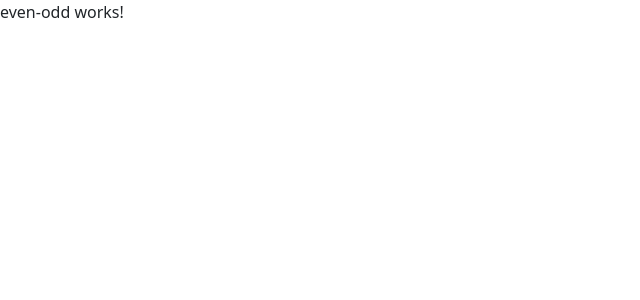
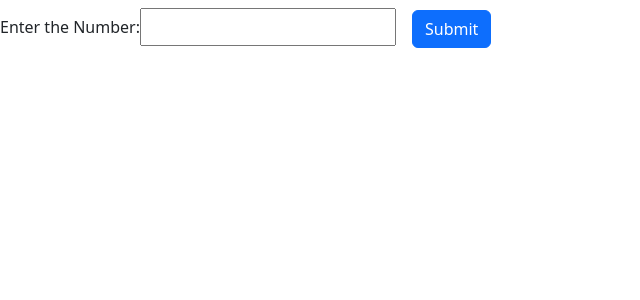
Before and after one commit to SriKavyaVanama/applications, an Angular app: page /even-odd in a window 1280 px wide. Shown: the top 300 px of the page, without its empty margins (0-640 px from the left). Built offline with nearby package versions, Linux system fonts and the light colour scheme.

Commit message:
evenodd
Created even or odd

```diff
--- a/src/app/home/even-odd/even-odd.component.html
+++ b/src/app/home/even-odd/even-odd.component.html
@@ -1 +1,27 @@
-<p>even-odd works!</p>
+<div>
+  <form [formGroup]="numberForm">
+    <label for="userInput">Enter the Number: </label>
+    <input
+      type="number"
+      class="number-input"
+      id="userInput"
+      formControlName="userInput"
+      (keyup)="hideResult()"
+    />
+    <button
+      type="button"
+      class="btn btn-primary btn-submit"
+      (click)="checkEvenOrOdd()"
+    >
+      Submit
+    </button>
+    <div>
+      <p  *ngIf="isResultShown">
+        The Number {{ numberForm.get("userInput")?.value }} is {{ result }}.
+      </p>
+      <p  *ngIf="isInvalidNumber">
+        The Number is invalid
+      </p>
+    </div>
+  </form>
+</div>
--- a/src/app/home/even-odd/even-odd.component.scss
+++ b/src/app/home/even-odd/even-odd.component.scss
@@ -0,0 +1,8 @@
+.btn-submit{
+    margin-left: 16px;
+}
+.number-input {
+    width: 20%;
+    padding: 5px;
+    margin: 8px 0;
+  }
--- a/src/app/home/even-odd/even-odd.component.ts
+++ b/src/app/home/even-odd/even-odd.component.ts
@@ -1,10 +1,41 @@
 import { Component } from '@angular/core';
+import {
+  FormGroup,
+  FormBuilder,
+  Validators,
+  FormControl,
+} from '@angular/forms';
 
 @Component({
   selector: 'app-even-odd',
   templateUrl: './even-odd.component.html',
-  styleUrls: ['./even-odd.component.scss']
+  styleUrls: ['./even-odd.component.scss'],
 })
 export class EvenOddComponent {
+  numberForm: FormGroup;
+  result: string = '';
+  isInvalidNumber: boolean = false;
+  isResultShown: boolean = false;
 
+  constructor(private fb: FormBuilder) {
+    this.numberForm = this.fb.group({
+      userInput: ['', [Validators.required]],
+    });
+  }
+
+  hideResult(): void {
+    this.isResultShown = false;
+    this.isInvalidNumber = false;
+  }
+
+  checkEvenOrOdd(): void {
+    const userInput = this.numberForm.get('userInput')?.value;
+    if (userInput === null) {
+      this.isInvalidNumber = true;
+      this.isResultShown = false;
+      return;
+    }
+    this.result = userInput % 2 === 0 ? 'Even' : 'Odd';
+    this.isResultShown = true;
+  }
 }
```
